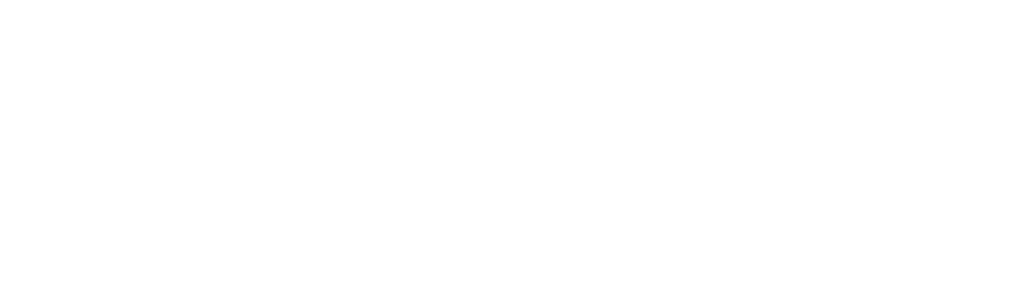
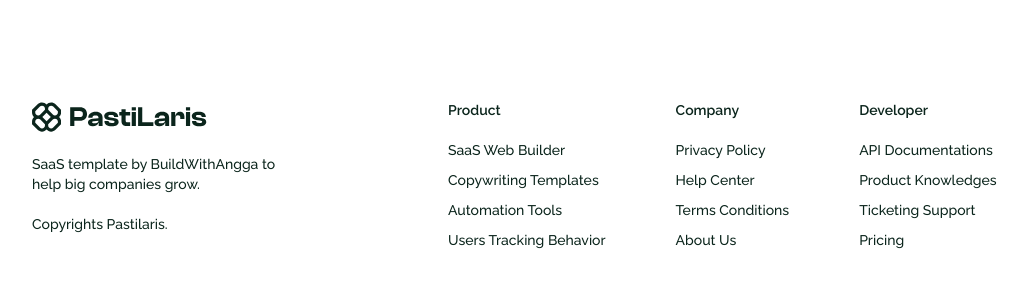
Before and after one commit to iniadnan/next-pastilaris-bwa, a Next.js app: page / in a window 1280 px wide. Shown: the top 300 px of the page, without its empty margins (43-1070 px from the left). Built offline with nearby package versions, Linux system fonts and the light colour scheme.

Commit message:
footer done

```diff
--- a/app/components/Footer.tsx
+++ b/app/components/Footer.tsx
@@ -1,5 +1,53 @@
+import Image from 'next/image'
+import Link from 'next/link'
+
 export default function Footer() {
     return (
-        <footer></footer>
+        <footer>
+            <div className="container py-[100px] flex flex-wrap items-start gap-x-[156px] font-medium text-sm text-[#0B251C]">
+                {/* Footer Left: Menu */}
+                <div className="w-[260px]">
+                    <Image
+                        src="/icons/footer-pastilaris.svg"
+                        width={176}
+                        height={34}
+                        alt="Picture of the author"
+                    />
+                    <h2 className="my-5">SaaS template by BuildWithAngga
+                        to help big companies grow.</h2>
+                    <p>Copyrights Pastilaris.</p>
+                </div>
+                {/* Footer Right: Menu */}
+                <div className="flex flex-wrap items-start gap-x-[70px]">
+                    <div>
+                        <h3 className="font-semibold mb-5">Product</h3>
+                        <div className="flex flex-wrap flex-col gap-y-2.5">
+                            <Link href="/">SaaS Web Builder</Link>
+                            <Link href="/">Copywriting Templates</Link>
+                            <Link href="/">Automation Tools</Link>
+                            <Link href="/">Users Tracking Behavior</Link>
+                        </div>
+                    </div>
+                    <div>
+                        <h3 className="font-semibold mb-5">Company</h3>
+                        <div className="flex flex-wrap flex-col gap-y-2.5">
+                            <Link href="/">Privacy Policy</Link>
+                            <Link href="/">Help Center</Link>
+                            <Link href="/">Terms Conditions</Link>
+                            <Link href="/">About Us</Link>
+                        </div>
+                    </div>
+                    <div>
+                        <h3 className="font-semibold mb-5">Developer</h3>
+                        <div className="flex flex-wrap flex-col gap-y-2.5">
+                            <Link href="/">API Documentations</Link>
+                            <Link href="/">Product Knowledges</Link>
+                            <Link href="/">Ticketing Support</Link>
+                            <Link href="/">Pricing</Link>
+                        </div>
+                    </div>
+                </div>
+            </div>
+        </footer>
     )
 }
--- a/app/globals.css
+++ b/app/globals.css
@@ -11,7 +11,8 @@
         overflow-x: hidden;
         scroll-behavior: smooth;
         font-family: 'Raleway', sans-serif;
-        font-size: 18px;
+        font-size: 16px;
+        background-color: #fff;
     }
 
     .container {
--- a/app/page.tsx
+++ b/app/page.tsx
@@ -1,5 +1,5 @@
 import type { Metadata } from "next";
-import Image from "next/image";
+import Footer from "./components/Footer";
 
 export const metadata: Metadata = {
   title: "Making Great Business Decision - PastiLaris",
@@ -9,6 +9,7 @@
 export default function Home() {
   return (
     <>
+      <Footer />
     </>
   );
 }
```
Also changed, not shown: public/icons/footer-pastilaris.svg (added).
